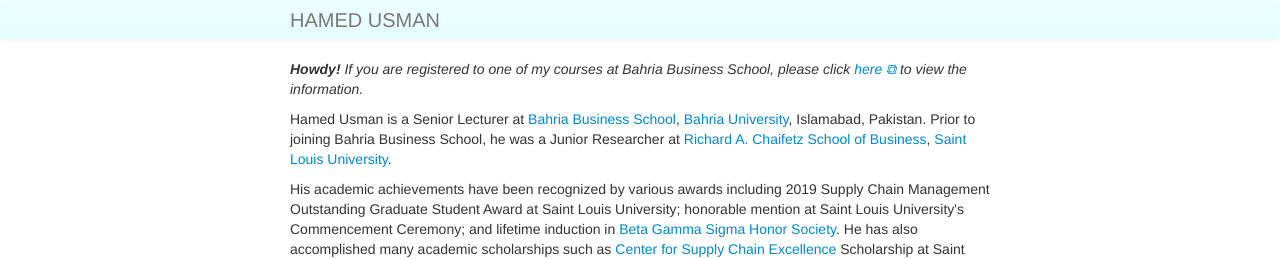
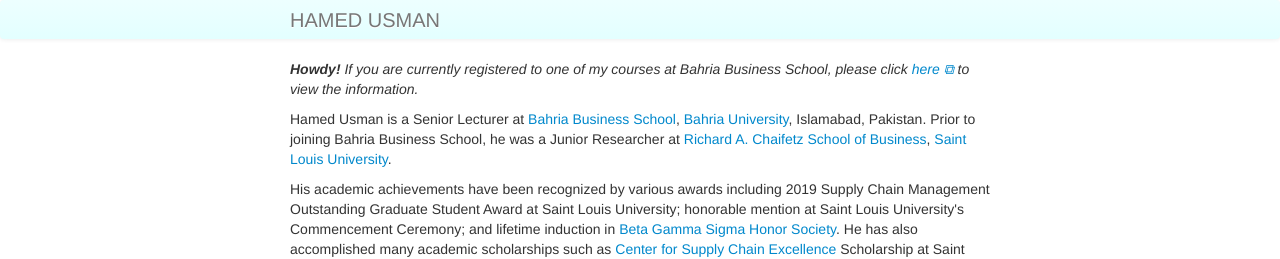
Before and after one commit to hamedusman/hamedusman.github.io, a Jekyll site: the page built from index.md, in a window 1280 px wide. Shown: the top 259 px of the page. Built offline with Jekyll 4.4.1, drawn with Linux system fonts in a browser that asks for light colours.

Commit message:
Update index.md

```diff
--- a/index.md
+++ b/index.md
@@ -9,7 +9,7 @@
 
 <br/>-->
 
-<p><i><strong>Howdy! </strong>If you are registered to one of my courses at Bahria Business School, please click <a href="https://101scm.github.io" target="_blank" rel="noopener noreferrer">here &#x29c9;</a> to view the information.</i></p>
+<p><i><strong>Howdy! </strong>If you are currently registered to one of my courses at Bahria Business School, please click <a href="https://101scm.github.io" target="_blank" rel="noopener noreferrer">here &#x29c9;</a> to view the information.</i></p>
 <p>Hamed Usman is a Senior Lecturer at <a href="https://www.bahria.edu.pk/buic/bbs">Bahria Business School</a>, <a href="https://www.bahria.edu.pk">Bahria University</a>, Islamabad, Pakistan. Prior to joining Bahria Business School, he was a Junior Researcher at <a href="https://www.slu.edu/business">Richard A. Chaifetz School of Business</a>, <a href="https://www.slu.edu">Saint Louis University</a>.</p>
 <p>His academic achievements have been recognized by various awards including 2019 Supply Chain Management Outstanding Graduate Student Award at Saint Louis University; honorable mention at Saint Louis University's Commencement Ceremony; and lifetime induction in <a href="https://www.betagammasigma.org">Beta Gamma Sigma Honor Society</a>. He has also accomplished many academic scholarships such as <a href="https://www.slu.edu/business/centers/supply-chain-excellence/index.php">Center for Supply Chain Excellence</a> Scholarship at Saint Louis University and Full Talent Scholarship at <a href="https://www.fccollege.edu.pk">Forman Christian College (A Chartered University)</a>.</p>
 <p>He received his <a href="https://www.slu.edu/business/graduate/supply-chain-management">Master of Science in Supply Chain Management</a> from Richard A. Chaifetz School of Business, Saint Louis University and <a href="https://www.fccollege.edu.pk/baccalaureate-in-business/">Baccalaureate in Business (Operations Management)</a> from School of Management, Forman Christian College (A Chartered University).</p>
```
